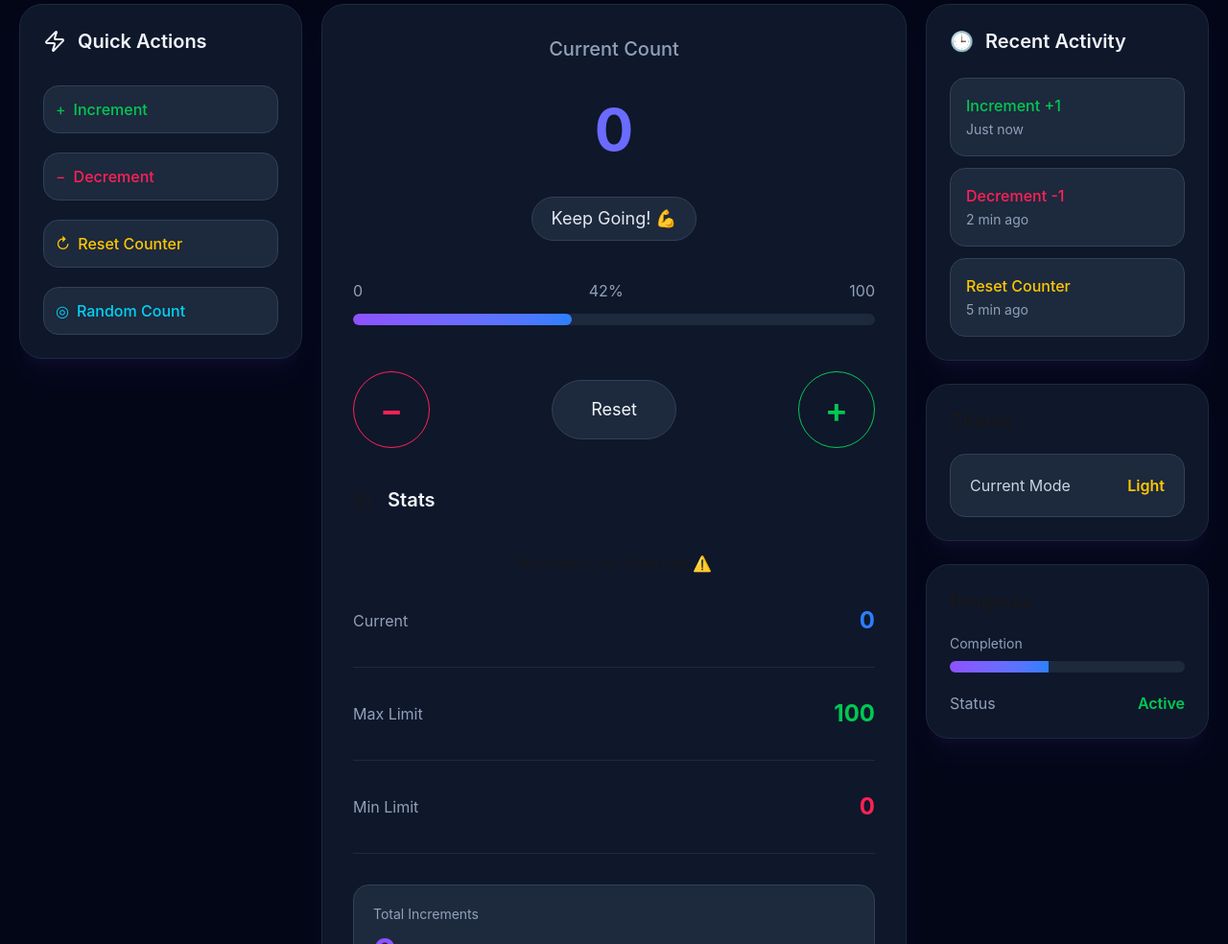
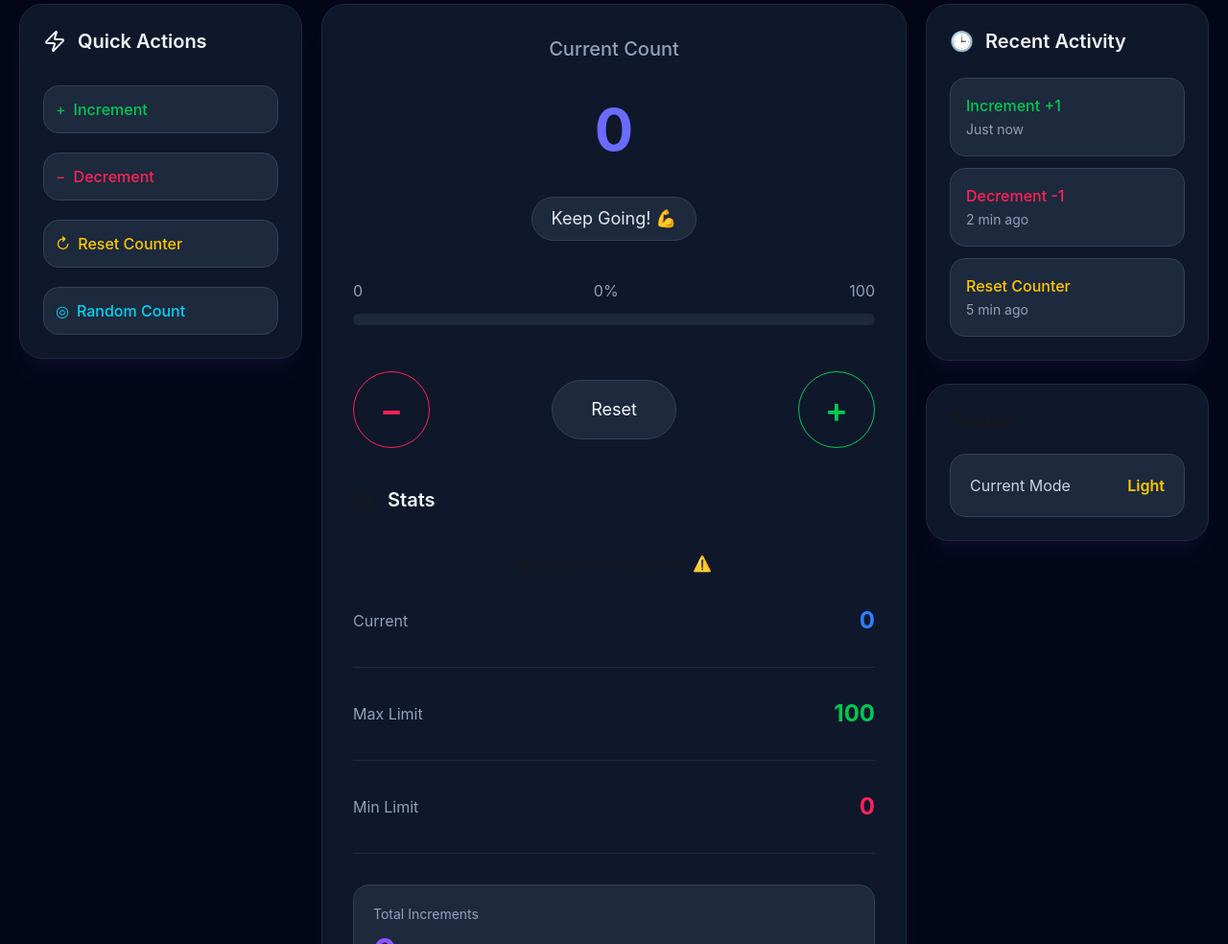
Before and after one commit to cqrz1/smart-counter, a website built with Vite: page index.html in a window 1280 px wide. Shown: the part 116-1100 px from the top of the page at 96% size. Built offline with nearby package versions, Linux system fonts and the light colour scheme.

Commit message:
feat: add dynamic progress bar and improve UI

```diff
--- a/index.html
+++ b/index.html
@@ -150,7 +150,7 @@
 
                 <span>0</span>
 
-                <span>42%</span>
+                <span id="progText">42%</span>
 
                 <span>100</span>
 
@@ -158,7 +158,7 @@
 
               <div class="bg-slate-800 h-3 rounded-full overflow-hidden">
 
-                <div class="h-full w-[42%] bg-gradient-to-r from-violet-500 to-blue-500 rounded-full">
+                <div id="progBar" class="h-full w-[42%] bg-gradient-to-r from-violet-500 to-blue-500 rounded-full">
                 </div>
               </div>
             </div>
@@ -368,46 +368,7 @@
 
         </div>
 
-        <!-- Progress Summary -->
 
-        <div class="p-6 bg-slate-900 border border-slate-800 rounded-3xl shadow-xl shadow-violet-500/5">
-
-          <h2 class="text-xl font-semibold mb-5">
-            Progress
-          </h2>
-
-          <div class="space-y-5">
-
-            <div>
-
-              <p class="text-slate-400 text-sm mb-2">
-                Completion
-              </p>
-
-              <div class="bg-slate-800 h-3 rounded-full overflow-hidden">
-
-                <div class="h-full w-[42%] bg-gradient-to-r from-violet-500 to-blue-500">
-                </div>
-
-              </div>
-
-            </div>
-
-            <div class="flex justify-between">
-
-              <span class="text-slate-400">
-                Status
-              </span>
-
-              <span class="text-green-500 font-semibold">
-                Active
-              </span>
-
-            </div>
-
-          </div>
-
-        </div>
 
       </div>
 
--- a/src/main.js
+++ b/src/main.js
@@ -9,29 +9,36 @@ let totalInc = document.getElementById("totalInc");
 let totalDec = document.getElementById("totalDec");
 let maxLimit = document.getElementById("maxLimit");
 let statusMessage = document.getElementById("statusMessage");
+let progressTextDom = document.getElementById("progText");
+let progressBar = document.getElementById("progBar");
 
 // App state
 let count = 0;
 let totalIncrement = 0;
 let totalDecremeant = 0;
 let maximum = 100;
-
+let progressText = 0;
 // Initial render
 showTotal(maxLimit, maximum);
 
 // localStorage
-//count
+
+// count‍
 let localCount = localStorage.getItem("count");
 count = Number(localCount) || 0;
 showContent(current, count);
+updateProgress();
+
 //totalIncrement
 let localIncrement = localStorage.getItem("totalIncrement");
 totalIncrement = Number(localIncrement) || 0;
 showTotal(totalInc, totalIncrement);
+
 //totalDecrement
 let localDecrement = localStorage.getItem("totalDecrement");
 totalDecremeant = Number(localDecrement) || 0;
 showTotal(totalDec, totalDecremeant);
+
 updateStatus();
 
 // Increase buttons
@@ -56,6 +63,7 @@ for (let i = 0; i < btnRest.length; i++) {
     count = 0;
     localStorage.setItem("count", count);
     showContent(current, count);
+    updateProgress();
     updateStatus();
   });
 }
@@ -67,6 +75,7 @@ btnRandom.addEventListener("click", () => {
 
   localStorage.setItem("count", count);
   showContent(current, count);
+  updateProgress();
   updateStatus();
 });
 
@@ -86,6 +95,7 @@ function checkZero() {
     localStorage.setItem("totalDecrement", totalDecremeant);
     showTotal(totalDec, totalDecremeant);
     showContent(current, count);
+    updateProgress();
     updateStatus();
   }
 }
@@ -98,8 +108,23 @@ function checkMax() {
     localStorage.setItem("totalIncrement", totalIncrement);
     showTotal(totalInc, totalIncrement);
     showContent(current, count);
+    updateProgress();
     updateStatus();
   }
+}
+
+function progressTexts() {
+  progressText = (count / maximum) * 100;
+  progressTextDom.innerText = `${Math.floor(progressText)}%`;
+}
+
+function progressBars() {
+  progressBar.style.width = `${progressText}%`;
+}
+
+function updateProgress() {
+  progressTexts();
+  progressBars();
 }
 
 // Small helper for updating stats values
@@ -116,5 +141,4 @@ function updateStatus() {
   } else {
     statusMessage.innerText = "You're doing great! 🔥";
   }
-
 }
```
